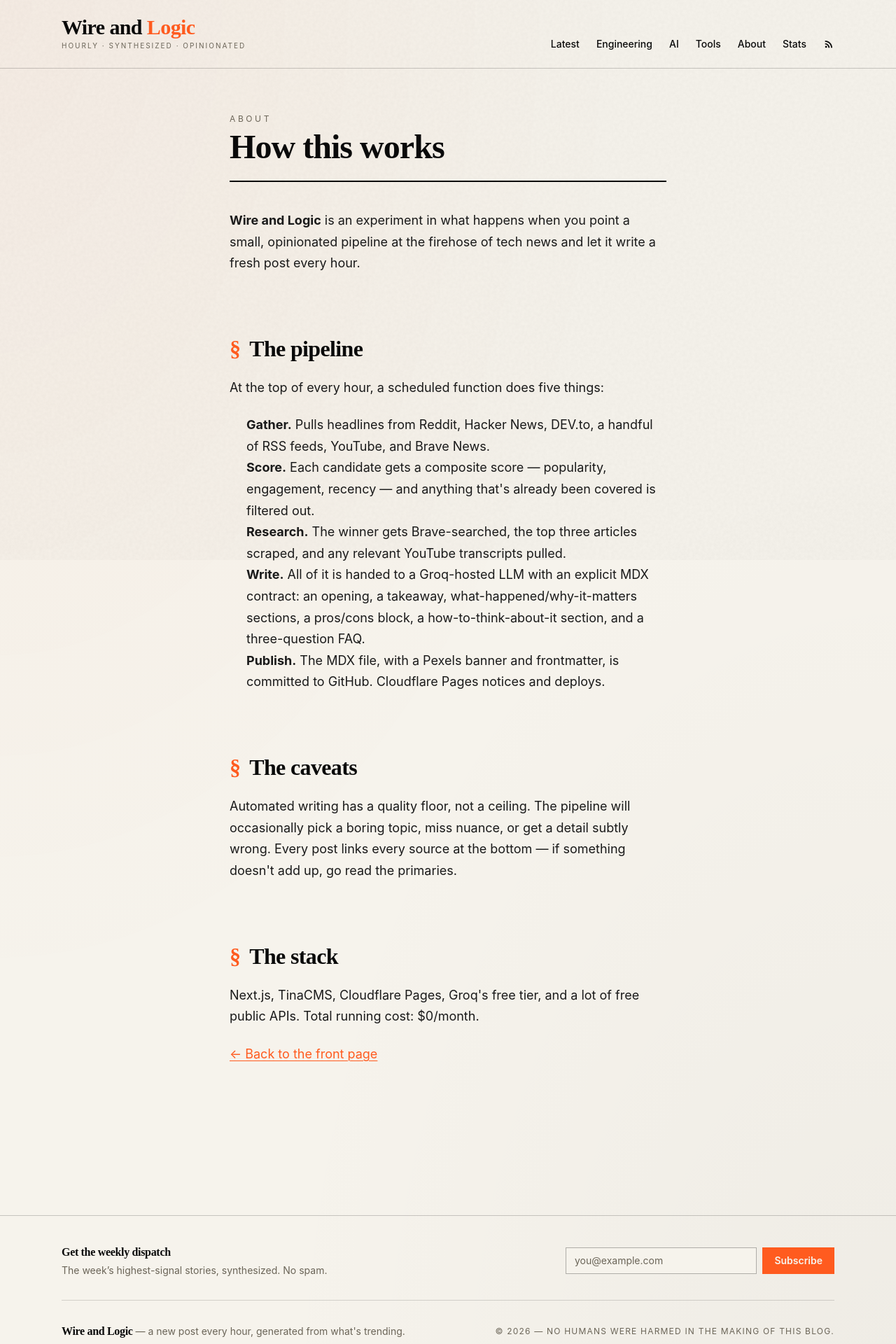
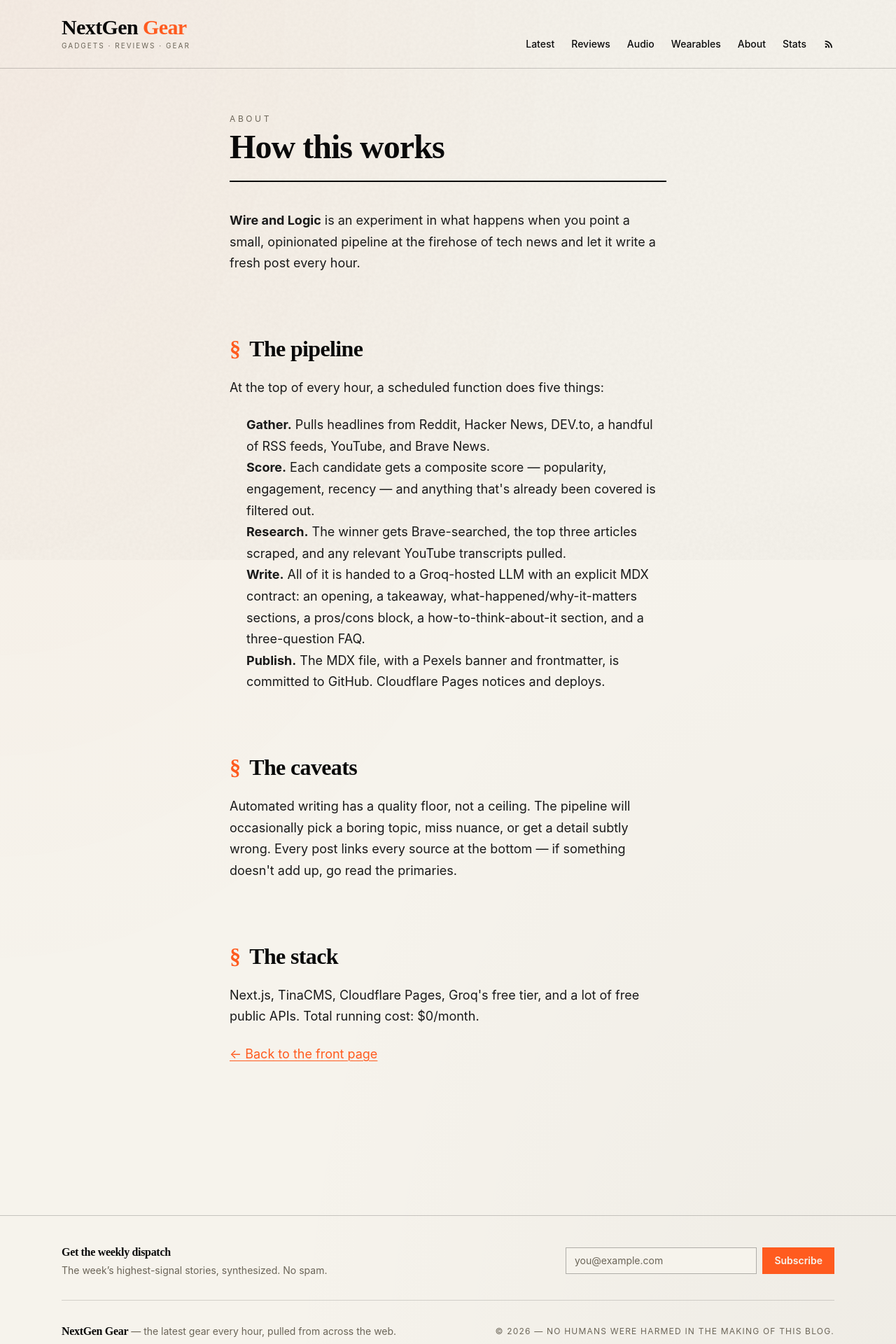
Before and after one commit to Full-Stack-Assets/Nextgengear.cc, a Next.js app: page /about in a window 1280 px wide. Shown: the top 1920 px of the page at 70% size. Built offline with nearby package versions, Linux system fonts and the light colour scheme; no server answers.

Commit message:
Update site.config.ts

```diff
--- a/src/site.config.ts
+++ b/src/site.config.ts
@@ -1,72 +1,46 @@
-/**
- * THE one file to edit when cloning this repo into a new niche site.
- *
- * Everything site-specific lives here: branding, the audience/voice, the
- * categories, the sources the hourly pipeline pulls from, and the AdSense id.
- * Change these values (plus the per-site secrets and a Vercel project/domain)
- * and you have a new auto-blog running the same engine. See CREATE-A-SITE.md.
- *
- * URLs and the AdSense id can also be overridden per-deploy via env vars
- * (NEXT_PUBLIC_SITE_URL, NEXT_PUBLIC_ADSENSE_CLIENT) without editing this file.
- */
 export const siteConfig = {
   // ── Branding ──────────────────────────────────────────────────
-  name: 'Wire and Logic',
-  tagline: 'Hourly · Synthesized · Opinionated',
-  description: 'An hourly trend brief for builders, synthesized from across the web.',
-  url: 'https://wireandlogic.com', // production URL, no trailing slash
-  footerNote: "a new post every hour, generated from what's trending.",
+  name: 'NextGen Gear',
+  tagline: 'Gadgets · Reviews · Gear',
+  description: 'The latest gadgets and consumer tech — reviewed, ranked, and explained, refreshed every hour.',
+  url: 'https://nextgengear.cc', // change to .com if you register it
+  footerNote: 'the latest gear every hour, pulled from across the web.',
 
   // ── Audience & taxonomy ───────────────────────────────────────
-  // One phrase describing who the site writes for; injected into the prompt.
-  audience: 'a developer and builder audience',
-  // Allowed post categories.
-  categories: ['news', 'tools', 'engineering', 'ai', 'security', 'opinion'],
-  // Subset shown in the header nav.
-  navCategories: ['engineering', 'ai', 'tools'],
+  audience: 'gadget enthusiasts and gear shoppers',
+  categories: ['news', 'reviews', 'audio', 'mobile', 'wearables', 'smarthome'],
+  navCategories: ['reviews', 'audio', 'wearables'],
 
-  // ── Niche sources (what the pipeline pulls from) ──────────────
+  // ── Niche sources ─────────────────────────────────────────────
   sources: {
-    subreddits: ['programming', 'webdev', 'technology', 'devops', 'javascript', 'MachineLearning'],
+    subreddits: ['gadgets', 'technology', 'apple', 'Android', 'headphones', 'smarthome'],
     rssFeeds: [
-      'https://feeds.arstechnica.com/arstechnica/technology-lab',
-      'https://www.theverge.com/rss/index.xml',
-      'https://techcrunch.com/feed/',
-      'https://github.blog/feed/',
-      'https://stackoverflow.blog/feed/',
+      'https://www.engadget.com/rss.xml',
+      'https://gizmodo.com/rss',
+      'https://www.androidpolice.com/feed/',
+      'https://9to5mac.com/feed/',
+      'https://www.gsmarena.com/rss-news-reviews.php3',
     ],
     braveQueries: [
-      'new programming language release',
-      'developer tools launch',
-      'AI framework release',
-      'open source project',
-      'software security vulnerability',
+      'new smartphone release',
+      'gadget review',
+      'wireless earbuds launch',
+      'smart home device',
+      'wearable tech announcement',
     ],
   },
 
-  // ── Ads (optional) ────────────────────────────────────────────
-  // AdSense publisher id (ca-pub-...). Leave '' to keep the site ad-free.
+  // ── Ads ───────────────────────────────────────────────────────
   adsenseClient: 'ca-pub-4655488107179825',
 
-  // ── Engine: the writer LLM (any OpenAI-compatible chat endpoint) ──
-  // Swap providers by changing these three lines. `apiKeyEnv` names the env var
-  // holding the key, so different sites can use different providers/quotas.
+  // ── Engine: writer LLM (Google Gemini, OpenAI-compatible) ─────
   llm: {
-    // Google Gemini free tier (~1,500 requests/day), OpenAI-compatible endpoint.
-    // The key (set as the GEMINI_API_KEY secret) is sent as a Bearer token.
     endpoint: 'https://generativelanguage.googleapis.com/v1beta/openai/chat/completions',
     model: 'gemini-flash-latest',
     apiKeyEnv: 'GEMINI_API_KEY',
-    // Groq (fast, free; 12K tokens/min):
-    //   endpoint: 'https://api.groq.com/openai/v1/chat/completions',
-    //   model: 'llama-3.3-70b-versatile',  apiKeyEnv: 'GROQ_API_KEY'
-    // OpenRouter (one key, many free models):
-    //   endpoint: 'https://openrouter.ai/api/v1/chat/completions',
-    //   model: 'meta-llama/llama-3.3-70b-instruct:free',  apiKeyEnv: 'OPENROUTER_API_KEY'
   },
 
-  // ── Engine: hero images ───────────────────────────────────────
-  // 'pexels' (needs PEXELS_API_KEY), 'openverse' (keyless), or 'none'.
+  // ── Engine: hero images ('pexels' | 'openverse' | 'none') ─────
   imageProvider: 'pexels',
 } as const;
 
```
